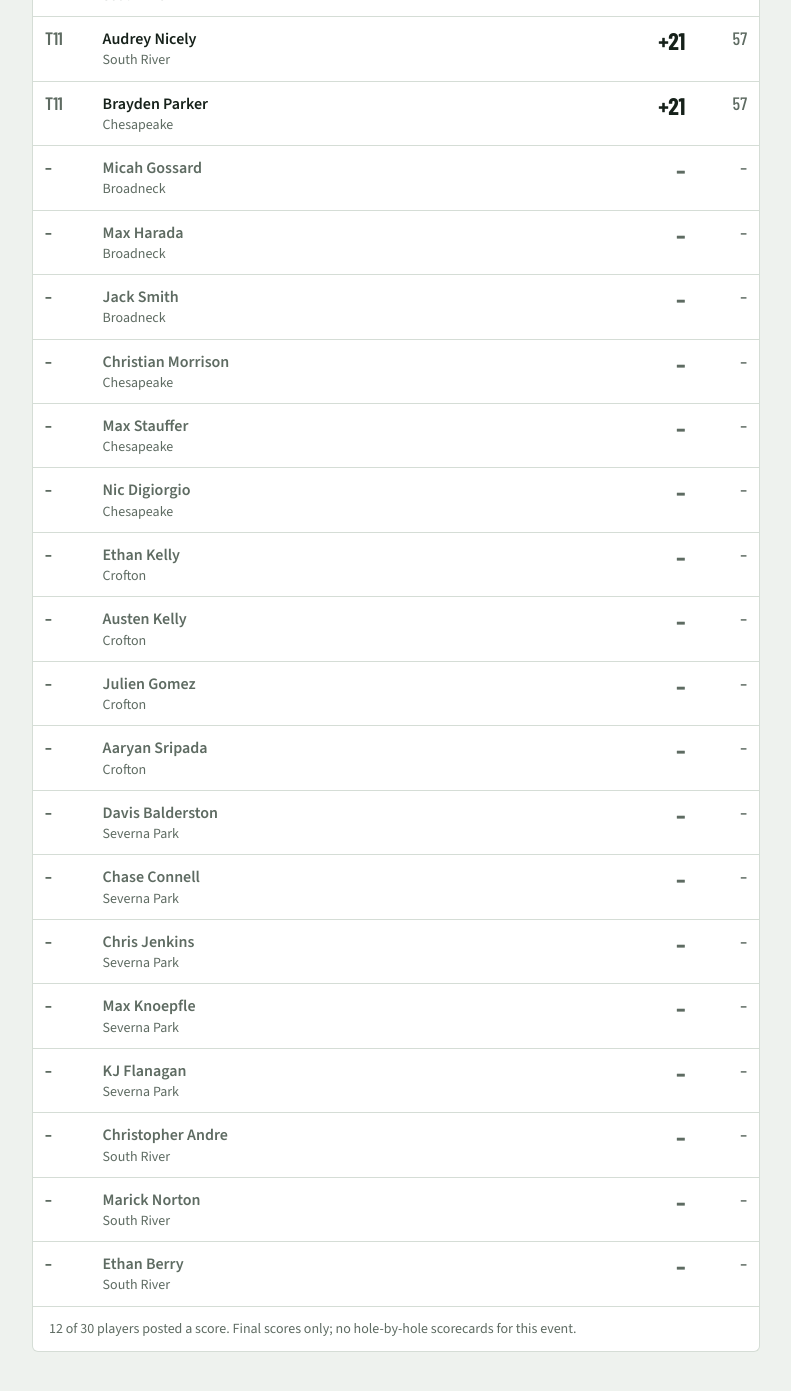
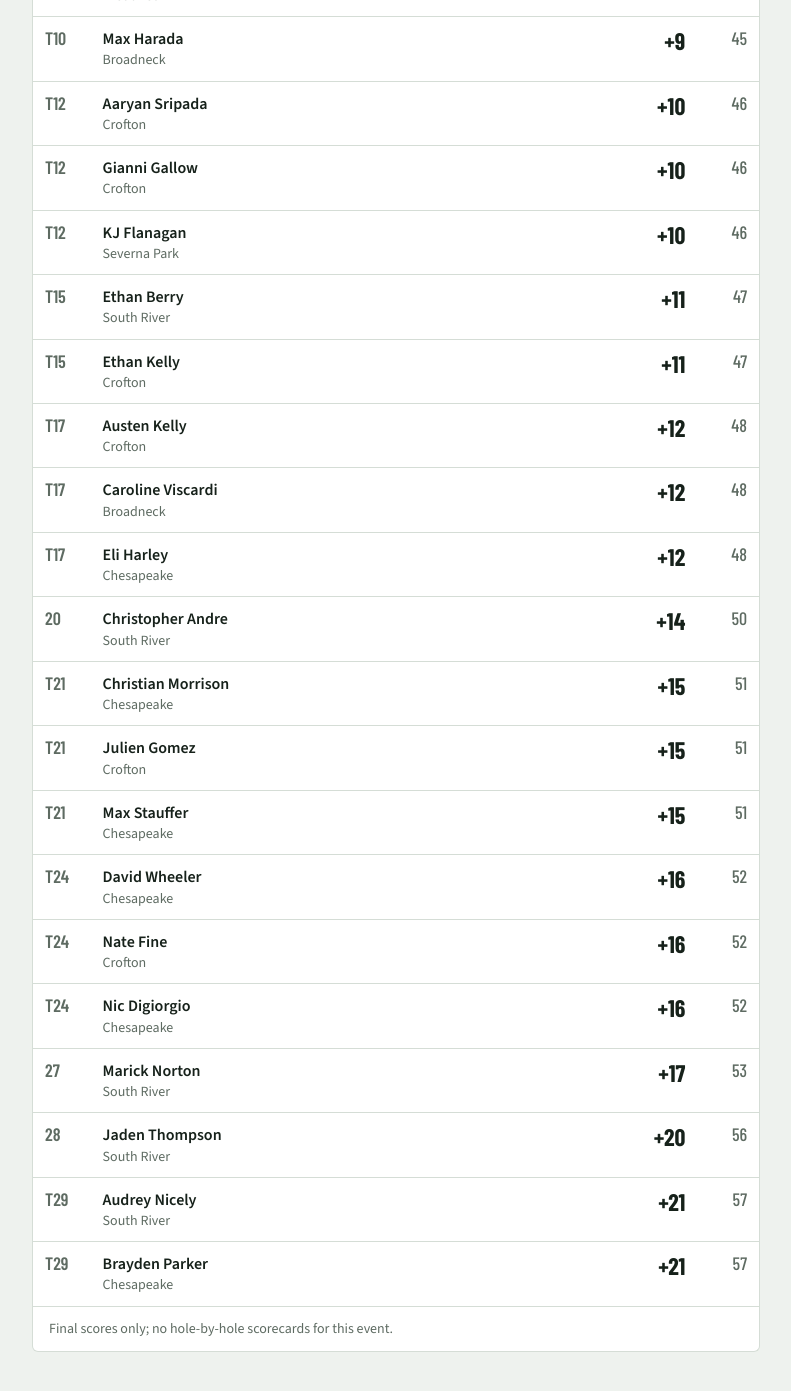
Before and after one commit to pjb3/aacps-golf, a Jekyll site: the page built from _events/2026-10-08-a-division-south-river.md, in a window 1280 px wide and 1400 px high, scrolled down 925 px. Shown: the top 1391 px of the window, without its empty margins (244-1035 px from the left). Built offline with Jekyll 4.4.1, drawn with Linux system fonts in a browser that asks for light colours; some of the changed text lies outside the part shown.

Commit message:
Update scores and events

```diff
--- a/_data/scores/2026-10-08-a-division-south-river.json
+++ b/_data/scores/2026-10-08-a-division-south-river.json
@@ -1,5 +1,5 @@
 {
-  "updated": "2026-10-08T17:40:26-04:00",
+  "updated": "2026-10-08T18:40:26-04:00",
   "players": [
     {
       "name": "Michael Peterson",
@@ -21,7 +21,7 @@
       "name": "Micah Gossard",
       "school": "Broadneck",
       "group": "3",
-      "total": null,
+      "total": 43,
       "gender": "M",
       "team": true
     },
@@ -29,7 +29,7 @@
       "name": "Max Harada",
       "school": "Broadneck",
       "group": "4",
-      "total": null,
+      "total": 45,
       "gender": "M",
       "team": true
     },
@@ -37,7 +37,7 @@
       "name": "Jack Smith",
       "school": "Broadneck",
       "group": "6",
-      "total": null,
+      "total": 45,
       "gender": "M",
       "team": true
     },
@@ -77,7 +77,7 @@
       "name": "Christian Morrison",
       "school": "Chesapeake",
       "group": "5",
-      "total": null,
+      "total": 51,
       "gender": "M",
       "team": true
     },
@@ -85,7 +85,7 @@
       "name": "Max Stauffer",
       "school": "Chesapeake",
       "group": "6",
-      "total": null,
+      "total": 51,
       "gender": "M",
       "team": true
     },
@@ -93,7 +93,7 @@
       "name": "Nic Digiorgio",
       "school": "Chesapeake",
       "group": "7",
-      "total": null,
+      "total": 52,
       "gender": "M",
       "team": true
     },
@@ -101,7 +101,7 @@
       "name": "Ethan Kelly",
       "school": "Crofton",
       "group": "7",
-      "total": null,
+      "total": 47,
       "gender": "M",
       "team": true
     },
@@ -109,7 +109,7 @@
       "name": "Austen Kelly",
       "school": "Crofton",
       "group": "6",
-      "total": null,
+      "total": 48,
       "gender": "M",
       "team": true
     },
@@ -117,7 +117,7 @@
       "name": "Julien Gomez",
       "school": "Crofton",
       "group": "1",
-      "total": null,
+      "total": 51,
       "gender": "M",
       "team": true
     },
@@ -125,7 +125,7 @@
       "name": "Aaryan Sripada",
       "school": "Crofton",
       "group": "2",
-      "total": null,
+      "total": 46,
       "gender": "M",
       "team": true
     },
@@ -149,7 +149,7 @@
       "name": "Davis Balderston",
       "school": "Severna Park",
       "group": "8",
-      "total": null,
+      "total": 39,
       "gender": "M",
       "team": true
     },
@@ -157,7 +157,7 @@
       "name": "Chase Connell",
       "school": "Severna Park",
       "group": "6",
-      "total": null,
+      "total": 43,
       "gender": "M",
       "team": true
     },
@@ -165,7 +165,7 @@
       "name": "Chris Jenkins",
       "school": "Severna Park",
       "group": "1",
-      "total": null,
+      "total": 42,
       "gender": "M",
       "team": true
     },
@@ -181,7 +181,7 @@
       "name": "Max Knoepfle",
       "school": "Severna Park",
       "group": "4",
-      "total": null,
+      "total": 44,
       "gender": "M",
       "team": true
     },
@@ -189,7 +189,7 @@
       "name": "KJ Flanagan",
       "school": "Severna Park",
       "group": "5",
-      "total": null,
+      "total": 46,
       "gender": "M",
       "team": true
     },
@@ -213,7 +213,7 @@
       "name": "Christopher Andre",
       "school": "South River",
       "group": "8",
-      "total": null,
+      "total": 50,
       "gender": null,
       "team": false
     },
@@ -221,7 +221,7 @@
       "name": "Marick Norton",
       "school": "South River",
       "group": "5",
-      "total": null,
+      "total": 53,
       "gender": "M",
       "team": true
     },
@@ -229,7 +229,7 @@
       "name": "Ethan Berry",
       "school": "South River",
       "group": "8",
-      "total": null,
+      "total": 47,
       "gender": null,
       "team": false
     },
```
